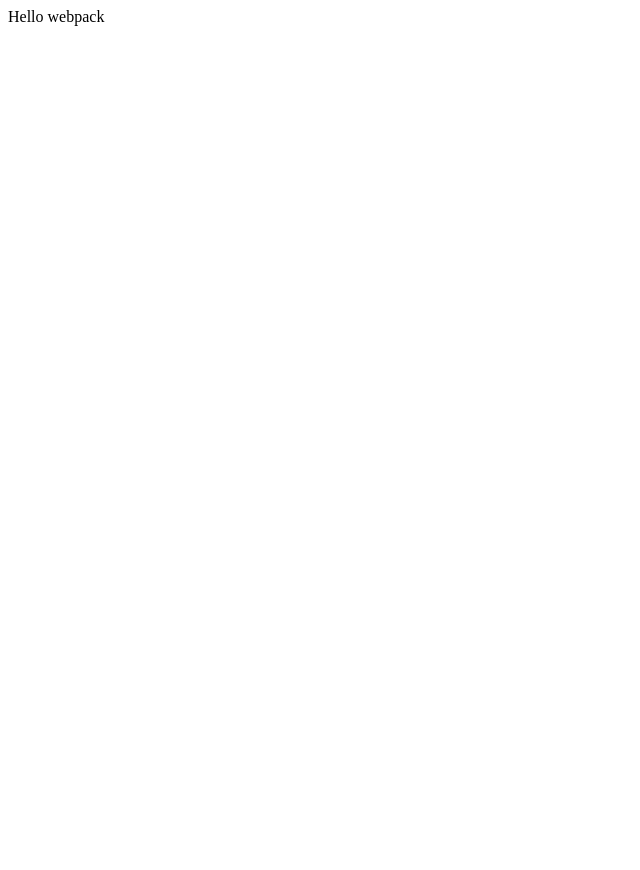
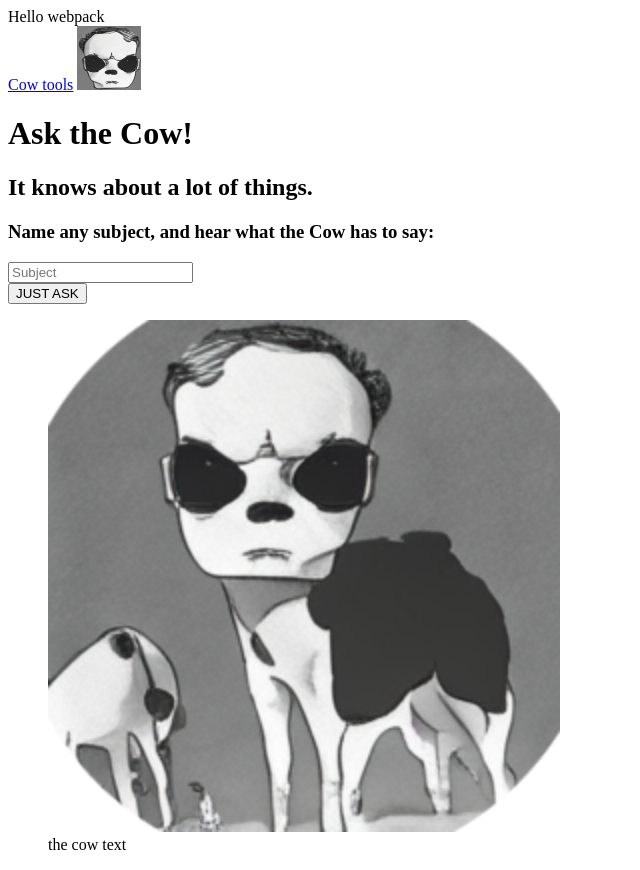
Before and after one commit to Revature-Salesforce-Training/QuickSilver, a website: page dist/index.html in a window 1280 px wide. Shown: the whole page, without its empty margins (0-640 px from the left). Before the commit the page ends 800 px from the top, so only its background shows below. Drawn offline with Linux system fonts and the light colour scheme; no server answers.

Commit message:
some html elements

```diff
--- a/dist/index.html
+++ b/dist/index.html
@@ -2,9 +2,23 @@
 <html>
 	<head>
 		<meta charset="utf-8" />
-    <title>Getting Started</title>
+		<title>Cow</title>
 	</head>
 	<body>
 		<script src="main.js"></script>
+		<a href="https://upload.wikimedia.org/wikipedia/en/9/9a/Cow_Tools_cartoon.png">Cow tools</a>
+		<img src="head.png" width="64" height="64">
+		<h1>Ask the Cow!</h1>
+		<h2>It knows about a lot of things.</h2>
+		<h3>Name any subject, and hear what the Cow has to say:</h3>
+		<form action="/url" method="GET">
+			<input type="text", placeholder="Subject", name="textinput">
+		</form>
+		<button class="button style", type="button"> JUST ASK </button>
+		<figure class="textover">
+			<img src="cow.png" alt="The Cow" width="512" height="512">
+			<figcaption>the cow text</figcaption>
+		</figure>
+
 	</body>
 </html>
```
Also changed, not shown: dist/cow.png (added), dist/head.png (added). Lines whose indentation alone changed are shown as unchanged.
